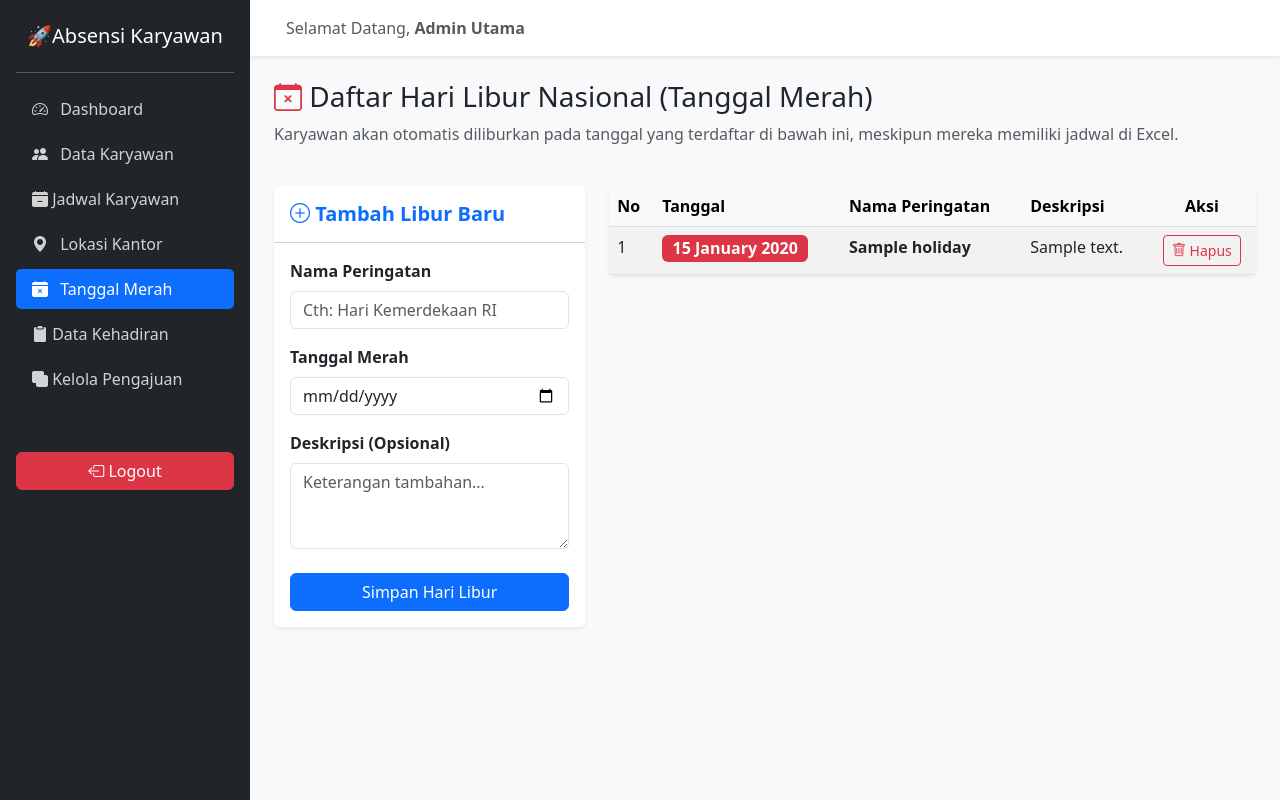
After one commit to fajarsys/QR-Absensi, a Laravel app: page /admin/holidays in a window 1280 px wide. The commit adds this page. Run offline with Laravel 12, Linux system fonts and the light colour scheme; a user stored in the database is signed in; data comes from the database, SQL or seed files in the repository; tables that the repository leaves empty hold one stand-in row (values such as "Sample post"); style sheets or scripts are compiled from the project's sources.

Commit message:
feat: Add Holiday Management and Clock Out Validation

```diff
--- /dev/null
+++ b/app/Http/Controllers/HolidayController.php
@@ -0,0 +1,39 @@
+<?php
+
+namespace App\Http\Controllers;
+
+use App\Models\Holiday;
+use Illuminate\Http\Request;
+use Carbon\Carbon;
+
+class HolidayController extends Controller
+{
+    public function index()
+    {
+        $holidays = Holiday::orderBy('holiday_date', 'desc')->get();
+        return view('admin.holidays.index', compact('holidays'));
+    }
+
+    public function store(Request $request)
+    {
+        $request->validate([
+            'title' => 'required|string|max:255',
+            'holiday_date' => 'required|date|unique:holidays,holiday_date',
+            'description' => 'nullable|string|max:255',
+        ], [
+            'holiday_date.unique' => 'Tanggal merah tersebut sudah terdaftar di sistem.',
+        ]);
+
+        Holiday::create($request->all());
+
+        return redirect()->route('admin.holidays.index')->with('success', 'Hari libur berhasil ditambahkan!');
+    }
+
+    public function destroy($id)
+    {
+        $holiday = Holiday::findOrFail($id);
+        $holiday->delete();
+
+        return redirect()->route('admin.holidays.index')->with('success', 'Hari libur berhasil dihapus!');
+    }
+}
--- a/app/Models/Holiday.php
+++ b/app/Models/Holiday.php
@@ -6,5 +6,16 @@ use Illuminate\Database\Eloquent\Model;
 
 class Holiday extends Model
 {
-    //
+    protected $fillable = [
+        'title',
+        'holiday_date',
+        'description',
+    ];
+
+    protected function casts(): array
+    {
+        return [
+            'holiday_date' => 'date',
+        ];
+    }
 }
--- /dev/null
+++ b/resources/views/admin/holidays/index.blade.php
@@ -0,0 +1,97 @@
+@extends('layouts.admin')
+
+@section('content')
+<div class="row">
+    <div class="col-md-12 mb-4">
+        <h3><i class="bi bi-calendar-x text-danger"></i> Daftar Hari Libur Nasional (Tanggal Merah)</h3>
+        <p class="text-muted">Karyawan akan otomatis diliburkan pada tanggal yang terdaftar di bawah ini, meskipun mereka memiliki jadwal di Excel.</p>
+    </div>
+
+    <!-- Kolom Tambah Libur -->
+    <div class="col-md-4">
+        <div class="card shadow-sm border-0 mb-4">
+            <div class="card-header bg-white py-3">
+                <h5 class="mb-0 text-primary fw-bold"><i class="bi bi-plus-circle"></i> Tambah Libur Baru</h5>
+            </div>
+            <div class="card-body">
+                @if(session('success'))
+                    <div class="alert alert-success alert-dismissible fade show" role="alert">
+                        {{ session('success') }}
+                        <button type="button" class="btn-close" data-bs-dismiss="alert" aria-label="Close"></button>
+                    </div>
+                @endif
+                @if($errors->any())
+                    <div class="alert alert-danger">
+                        <ul class="mb-0">
+                            @foreach($errors->all() as $error)
+                                <li>{{ $error }}</li>
+                            @endforeach
+                        </ul>
+                    </div>
+                @endif
+
+                <form action="{{ route('admin.holidays.store') }}" method="POST">
+                    @csrf
+                    <div class="mb-3">
+                        <label class="form-label fw-bold">Nama Peringatan</label>
+                        <input type="text" name="title" class="form-control" placeholder="Cth: Hari Kemerdekaan RI" required>
+                    </div>
+                    <div class="mb-3">
+                        <label class="form-label fw-bold">Tanggal Merah</label>
+                        <input type="date" name="holiday_date" class="form-control" required>
+                    </div>
+                    <div class="mb-4">
+                        <label class="form-label fw-bold">Deskripsi (Opsional)</label>
+                        <textarea name="description" class="form-control" rows="3" placeholder="Keterangan tambahan..."></textarea>
+                    </div>
+                    <button type="submit" class="btn btn-primary w-100">Simpan Hari Libur</button>
+                </form>
+            </div>
+        </div>
+    </div>
+
+    <!-- Kolom Daftar Libur -->
+    <div class="col-md-8">
+        <div class="card shadow-sm border-0">
+            <div class="card-body p-0">
+                <div class="table-responsive">
+                    <table class="table table-hover table-striped mb-0">
+                        <thead class="table-light">
+                            <tr>
+                                <th>No</th>
+                                <th>Tanggal</th>
+                                <th>Nama Peringatan</th>
+                                <th>Deskripsi</th>
+                                <th class="text-center">Aksi</th>
+                            </tr>
+                        </thead>
+                        <tbody>
+                            @forelse($holidays as $index => $holiday)
+                                <tr>
+                                    <td>{{ $index + 1 }}</td>
+                                    <td><span class="badge bg-danger fs-6">{{ \Carbon\Carbon::parse($holiday->holiday_date)->translatedFormat('d F Y') }}</span></td>
+                                    <td class="fw-bold">{{ $holiday->title }}</td>
+                                    <td>{{ $holiday->description ?? '-' }}</td>
+                                    <td class="text-center">
+                                        <form action="{{ route('admin.holidays.destroy', $holiday->id) }}" method="POST" class="d-inline">
+                                            @csrf
+                                            @method('DELETE')
+                                            <button type="submit" class="btn btn-sm btn-outline-danger" onclick="return confirm('Hapus hari libur ini?')">
+                                                <i class="bi bi-trash"></i> Hapus
+                                            </button>
+                                        </form>
+                                    </td>
+                                </tr>
+                            @empty
+                                <tr>
+                                    <td colspan="5" class="text-center py-4 text-muted">Belum ada data hari libur yang didaftarkan.</td>
+                                </tr>
+                            @endforelse
+                        </tbody>
+                    </table>
+                </div>
+            </div>
+        </div>
+    </div>
+</div>
+@endsection
--- a/resources/views/layouts/admin.blade.php
+++ b/resources/views/layouts/admin.blade.php
@@ -39,6 +39,11 @@
             <li class="nav-item">
                 <a href="{{ route('admin.office') }}" class="nav-link {{ request()->routeIs('admin.office*') ? 'active' : '' }}">
                     <i class="bi bi-geo-alt-fill me-2"></i> Lokasi Kantor
+                </a>
+            </li>
+            <li class="nav-item">
+                <a href="{{ route('admin.holidays.index') }}" class="nav-link {{ request()->routeIs('admin.holidays*') ? 'active' : '' }}">
+                    <i class="bi bi-calendar-x-fill me-2"></i> Tanggal Merah
                 </a>
             </li>
             <li class="nav-item">
--- a/routes/web.php
+++ b/routes/web.php
@@ -68,6 +68,11 @@ Route::middleware(['auth', 'admin'])->prefix('admin')->name('admin.')->group(fun
     Route::get('/office/qr-display', [OfficeController::class, 'qrDisplay'])->name('office.qr-display');
     Route::put('/office/{id}', [OfficeController::class, 'update'])->name('office.update');
 
+    // Hari Libur
+    Route::get('/holidays', [\App\Http\Controllers\HolidayController::class, 'index'])->name('holidays.index');
+    Route::post('/holidays', [\App\Http\Controllers\HolidayController::class, 'store'])->name('holidays.store');
+    Route::delete('/holidays/{id}', [\App\Http\Controllers\HolidayController::class, 'destroy'])->name('holidays.destroy');
+
     // Jalur Jadwal
     Route::get('/jadwal', [ScheduleController::class, 'adminIndex'])->name('schedule');
     Route::post('/jadwal/import', [ScheduleController::class, 'importExcel'])->name('schedule.import');
```
Also changed, not shown: app/Services/AttendanceService.php (+46 -2 lines), app/Services/OvertimeService.php (+4 -27 lines).
